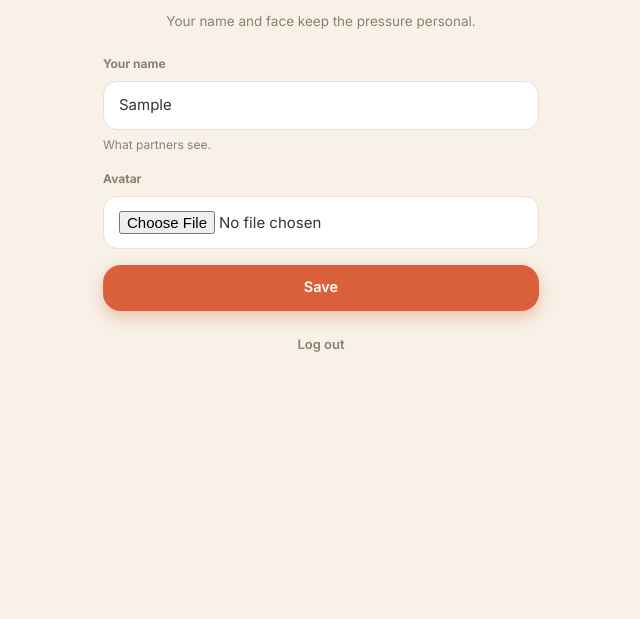
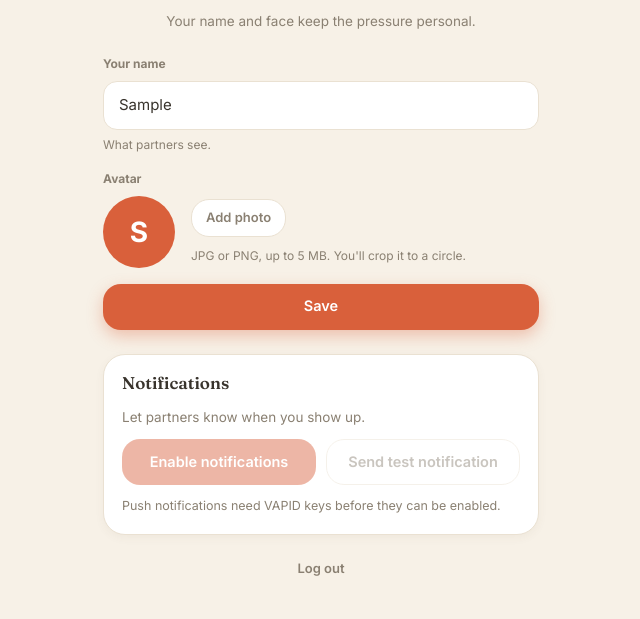
Before and after one commit to Fingolfin7/Social-Pressure, a Django app: page /users/profile/ in a window 1280 px wide; the page is wider, and only the part inside the window is pictured. Shown: the part 181-800 px from the top of that part, without its empty margins (319-959 px from the left). Run offline with Django 5.2, Linux system fonts and the light colour scheme; the visitor is signed in with stand-in values (Sample User, id 1).

Commit message:
Move notifications to profile; add avatar cropper
Home now shows only the slim, self-dismissing push banner (initial
setup); the full enable/test controls live on the profile page. Replace
the raw ClearableFileInput with a preview + change/remove controls and a
dependency-free square cropper (drag/zoom, circular guide) that exports a
512px JPEG.

Co-Authored-By: Claude Opus 4.8 <noreply@anthropic.com>

```diff
--- a/core/static/core/css/app.css
+++ b/core/static/core/css/app.css
@@ -434,6 +434,12 @@ body {
   font-size: 26px;
 }
 
+.avatar--72 {
+  width: 72px;
+  height: 72px;
+  font-size: 28px;
+}
+
 .avatar--clay {
   --avatar-bg: var(--clay);
 }
@@ -1437,6 +1443,136 @@ body {
   accent-color: var(--clay);
 }
 
+/* Avatar picker + cropper */
+.avatar-file-input {
+  position: absolute;
+  width: 1px;
+  height: 1px;
+  padding: 0;
+  margin: -1px;
+  overflow: hidden;
+  clip: rect(0, 0, 0, 0);
+  white-space: nowrap;
+  border: 0;
+}
+
+.avatar-picker {
+  display: flex;
+  align-items: center;
+  gap: var(--space-4);
+}
+
+.avatar-picker__actions {
+  display: flex;
+  min-width: 0;
+  flex: 1 1 auto;
+  flex-direction: column;
+  align-items: flex-start;
+  gap: 8px;
+}
+
+.avatar-picker__actions .field-help {
+  margin: 2px 0 0;
+}
+
+.btn--sm {
+  min-height: 38px;
+  padding: 9px 14px;
+  font-size: 13px;
+}
+
+.btn-link {
+  padding: 0;
+  border: 0;
+  background: transparent;
+  color: var(--clay);
+  font: inherit;
+  font-size: 13px;
+  font-weight: 600;
+  cursor: pointer;
+}
+
+.cropper {
+  position: fixed;
+  inset: 0;
+  z-index: 50;
+  display: flex;
+  align-items: center;
+  justify-content: center;
+  padding: var(--space-5);
+  background: rgba(56, 51, 44, .55);
+}
+
+.cropper__panel {
+  display: grid;
+  justify-items: center;
+  gap: var(--space-4);
+  width: 100%;
+  max-width: 340px;
+  padding: var(--space-6) var(--space-5);
+  border-radius: var(--radius-card);
+  background: var(--card);
+  box-shadow: 0 24px 60px rgba(56, 51, 44, .28);
+}
+
+.cropper__title {
+  margin: 0;
+  font-family: "Fraunces", Georgia, serif;
+  font-size: 20px;
+  font-weight: 600;
+  color: var(--ink);
+}
+
+.cropper__hint {
+  margin: -8px 0 0;
+  color: var(--ink-2);
+  font-size: 13px;
+  text-align: center;
+}
+
+.cropper__stage {
+  position: relative;
+  overflow: hidden;
+  border-radius: 16px;
+  background: var(--cream-2);
+  touch-action: none;
+}
+
+.cropper__canvas {
+  display: block;
+  cursor: grab;
+}
+
+.cropper__canvas:active {
+  cursor: grabbing;
+}
+
+.cropper__ring {
+  position: absolute;
+  inset: 0;
+  border-radius: 50%;
+  box-shadow: 0 0 0 9999px rgba(253, 250, 244, .58);
+  outline: 2px solid rgba(255, 255, 255, .9);
+  outline-offset: -2px;
+  pointer-events: none;
+}
+
+.cropper__zoom {
+  width: 100%;
+  accent-color: var(--clay);
+  cursor: pointer;
+}
+
+.cropper__actions {
+  display: flex;
+  gap: 10px;
+  width: 100%;
+}
+
+.cropper__actions .btn {
+  flex: 1 1 0;
+}
+
 .form-grid {
   display: grid;
   grid-template-columns: 1.4fr 1fr;
--- /dev/null
+++ b/core/static/core/js/avatar.js
@@ -0,0 +1,249 @@
+(function () {
+    const STAGE = 280;   // crop stage size in CSS pixels
+    const OUTPUT = 512;  // exported avatar size in device pixels
+    const MIN_ZOOM = 1;
+    const MAX_ZOOM = 4;
+
+    function bindAvatarEditor(form) {
+        const input = form.querySelector(".avatar-file-input");
+        const preview = form.querySelector("[data-avatar-preview]");
+        const pickButton = form.querySelector("[data-avatar-pick]");
+        const removeButton = form.querySelector("[data-avatar-remove]");
+        const removeField = form.querySelector("[data-avatar-remove-field]");
+        const removeCheckbox = removeField ? removeField.querySelector("input[type='checkbox']") : null;
+        const hint = form.querySelector("[data-avatar-hint]");
+
+        if (!input || !preview || !pickButton) {
+            return;
+        }
+
+        const initial = preview.dataset.initial || "";
+        const defaultHint = hint ? hint.innerHTML : "";
+
+        function showPreviewImage(url) {
+            preview.innerHTML = "";
+            const img = document.createElement("img");
+            img.src = url;
+            img.alt = "";
+            preview.append(img);
+        }
+
+        function showPreviewInitial() {
+            preview.textContent = initial;
+        }
+
+        function markPhotoChosen(file) {
+            const transfer = new DataTransfer();
+            transfer.items.add(file);
+            input.files = transfer.files;
+            if (removeCheckbox) {
+                removeCheckbox.checked = false;
+            }
+            if (removeButton) {
+                removeButton.classList.remove("is-hidden");
+            }
+            pickButton.textContent = "Change photo";
+            if (hint) {
+                hint.innerHTML = defaultHint;
+            }
+            showPreviewImage(URL.createObjectURL(file));
+        }
+
+        pickButton.addEventListener("click", function () {
+            input.value = "";
+            input.click();
+        });
+
+        input.addEventListener("change", function () {
+            const file = input.files && input.files[0];
+            if (!file) {
+                return;
+            }
+            openCropper(file, {
+                onConfirm: markPhotoChosen,
+                onCancel: function () {
+                    input.value = "";
+                },
+            });
+        });
+
+        if (removeButton) {
+            removeButton.addEventListener("click", function () {
+                input.value = "";
+                if (removeCheckbox) {
+                    removeCheckbox.checked = true;
+                }
+                showPreviewInitial();
+                removeButton.classList.add("is-hidden");
+                pickButton.textContent = "Add photo";
+                if (hint) {
+                    hint.textContent = "Photo will be removed when you save.";
+                }
+            });
+        }
+    }
+
+    function openCropper(file, callbacks) {
+        const reader = new FileReader();
+        reader.onload = function () {
+            const image = new Image();
+            image.onload = function () {
+                mountCropper(image, file, callbacks);
+            };
+            image.onerror = function () {
+                callbacks.onCancel();
+            };
+            image.src = reader.result;
+        };
+        reader.onerror = function () {
+            callbacks.onCancel();
+        };
+        reader.readAsDataURL(file);
+    }
+
+    function mountCropper(image, file, callbacks) {
+        const dpr = window.devicePixelRatio || 1;
+        const coverScale = Math.max(STAGE / image.width, STAGE / image.height);
+        let zoom = MIN_ZOOM;
+        const offset = { x: 0, y: 0 };
+
+        const overlay = document.createElement("div");
+        overlay.className = "cropper";
+        overlay.setAttribute("role", "dialog");
+        overlay.setAttribute("aria-modal", "true");
+        overlay.setAttribute("aria-label", "Crop your photo");
+        overlay.innerHTML = `
+            <div class="cropper__panel">
+                <h2 class="cropper__title">Position your photo</h2>
+                <p class="cropper__hint">Drag to move, slide to zoom.</p>
+                <div class="cropper__stage">
+                    <canvas class="cropper__canvas" width="${STAGE * dpr}" height="${STAGE * dpr}"></canvas>
+                    <span class="cropper__ring" aria-hidden="true"></span>
+                </div>
+                <input class="cropper__zoom" type="range" min="${MIN_ZOOM}" max="${MAX_ZOOM}" step="0.01" value="${MIN_ZOOM}" aria-label="Zoom">
+                <div class="cropper__actions">
+                    <button type="button" class="btn btn--secondary" data-cropper-cancel>Cancel</button>
+                    <button type="button" class="btn btn--primary" data-cropper-confirm>Use photo</button>
+                </div>
+            </div>
+        `;
+
+        const canvas = overlay.querySelector(".cropper__canvas");
+        const stage = overlay.querySelector(".cropper__stage");
+        const zoomInput = overlay.querySelector(".cropper__zoom");
+        const cancelButton = overlay.querySelector("[data-cropper-cancel]");
+        const confirmButton = overlay.querySelector("[data-cropper-confirm]");
+        const ctx = canvas.getContext("2d");
+
+        canvas.style.width = STAGE + "px";
+        canvas.style.height = STAGE + "px";
+
+        function clampOffset() {
+            const scale = coverScale * zoom;
+            const maxX = Math.max(0, (image.width * scale - STAGE) / 2);
+            const maxY = Math.max(0, (image.height * scale - STAGE) / 2);
+            offset.x = Math.min(maxX, Math.max(-maxX, offset.x));
+            offset.y = Math.min(maxY, Math.max(-maxY, offset.y));
+        }
+
+        function paint(context, size) {
+            const ratio = size / STAGE;
+            const scale = coverScale * zoom * ratio;
+            const drawW = image.width * scale;
+            const drawH = image.height * scale;
+            const dx = (size - drawW) / 2 + offset.x * ratio;
+            const dy = (size - drawH) / 2 + offset.y * ratio;
+            context.clearRect(0, 0, size, size);
+            context.drawImage(image, dx, dy, drawW, drawH);
+        }
+
+        function render() {
+            clampOffset();
+            ctx.setTransform(dpr, 0, 0, dpr, 0, 0);
+            paint(ctx, STAGE);
+        }
+
+        let dragging = false;
+        let last = { x: 0, y: 0 };
+
+        function pointerDown(event) {
+            dragging = true;
+            last = { x: event.clientX, y: event.clientY };
+            canvas.setPointerCapture(event.pointerId);
+        }
+
+        function pointerMove(event) {
+            if (!dragging) {
+                return;
+            }
+            offset.x += event.clientX - last.x;
+            offset.y += event.clientY - last.y;
+            last = { x: event.clientX, y: event.clientY };
+            render();
+        }
+
+        function pointerUp(event) {
+            dragging = false;
+            if (canvas.hasPointerCapture(event.pointerId)) {
+                canvas.releasePointerCapture(event.pointerId);
+            }
+        }
+
+        canvas.addEventListener("pointerdown", pointerDown);
+        canvas.addEventListener("pointermove", pointerMove);
+        canvas.addEventListener("pointerup", pointerUp);
+        canvas.addEventListener("pointercancel", pointerUp);
+
+        zoomInput.addEventListener("input", function () {
+            zoom = Number(zoomInput.value) || MIN_ZOOM;
+            render();
+        });
+
+        function close() {
+            document.removeEventListener("keydown", onKey);
+            overlay.remove();
+        }
+
+        function cancel() {
+            close();
+            callbacks.onCancel();
+        }
+
+        function confirm() {
+            const out = document.createElement("canvas");
+            out.width = OUTPUT;
+            out.height = OUTPUT;
+            paint(out.getContext("2d"), OUTPUT);
+            out.toBlob(function (blob) {
+                if (!blob) {
+                    cancel();
+                    return;
+                }
+                const name = (file.name || "avatar").replace(/\.[^.]+$/, "") + ".jpg";
+                const cropped = new File([blob], name, { type: "image/jpeg" });
+                close();
+                callbacks.onConfirm(cropped);
+            }, "image/jpeg", 0.9);
+        }
+
+        function onKey(event) {
+            if (event.key === "Escape") {
+                cancel();
+            }
+        }
+
+        cancelButton.addEventListener("click", cancel);
+        confirmButton.addEventListener("click", confirm);
+        overlay.addEventListener("pointerdown", function (event) {
+            if (event.target === overlay) {
+                cancel();
+            }
+        });
+        document.addEventListener("keydown", onKey);
+
+        document.body.append(overlay);
+        render();
+    }
+
+    document.querySelectorAll("[data-avatar-editor]").forEach(bindAvatarEditor);
+}());
--- a/users/forms.py
+++ b/users/forms.py
@@ -38,7 +38,10 @@ class UserProfileForm(forms.ModelForm):
         required=False,
         widget=forms.TextInput(attrs={"autocomplete": "name"}),
     )
-    avatar = forms.ImageField(required=False)
+    avatar = forms.ImageField(
+        required=False,
+        widget=forms.FileInput(attrs={"accept": "image/*", "class": "avatar-file-input"}),
+    )
     remove_photo = forms.BooleanField(required=False, label="Remove photo")
 
     class Meta:
--- a/users/templates/users/profile.html
+++ b/users/templates/users/profile.html
@@ -1,4 +1,5 @@
 {% extends "base.html" %}
+{% load static %}
 
 {% block title %}Profile - Social Pressure{% endblock %}
 
@@ -24,7 +25,7 @@
         </div>
     </div>
 
-    <form class="form" method="post" enctype="multipart/form-data">
+    <form class="form" method="post" enctype="multipart/form-data" data-avatar-editor>
         {% csrf_token %}
         {{ form.non_field_errors }}
         <div class="field">
@@ -33,19 +34,43 @@
             {{ form.first_name.errors }}
             <p class="field-help">{{ form.first_name.help_text }}</p>
         </div>
+
         <div class="field">
-            <label class="field__label" for="{{ form.avatar.id_for_label }}">{{ form.avatar.label }}</label>
+            <span class="field__label">Avatar</span>
+            <div class="avatar-picker">
+                <span class="avatar avatar--72 avatar--clay" data-avatar-preview data-initial="{{ avatar_initial }}">{% if user.avatar %}<img src="{{ user.avatar.url }}" alt="">{% else %}{{ avatar_initial }}{% endif %}</span>
+                <div class="avatar-picker__actions">
+                    <button class="btn btn--secondary btn--sm" type="button" data-avatar-pick>{% if user.avatar %}Change photo{% else %}Add photo{% endif %}</button>
+                    <button class="btn-link{% if not user.avatar %} is-hidden{% endif %}" type="button" data-avatar-remove>Remove photo</button>
+                    <p class="field-help" data-avatar-hint>JPG or PNG, up to 5&nbsp;MB. You'll crop it to a circle.</p>
+                </div>
+            </div>
             {{ form.avatar }}
             {{ form.avatar.errors }}
-        </div>
-        {% if user.avatar %}
-            <label class="checkbox-field" for="{{ form.remove_photo.id_for_label }}">
+            <label class="checkbox-field is-hidden" data-avatar-remove-field>
                 {{ form.remove_photo }}
                 <span>{{ form.remove_photo.label }}</span>
             </label>
-        {% endif %}
+        </div>
+
         <button class="btn btn--primary btn--full" type="submit">Save</button>
     </form>
+
+    <section
+        class="card push-card"
+        data-push-controls
+        data-vapid-public-key="{{ vapid_public_key }}"
+    >
+        <div class="stack">
+            <h2 class="section-title">Notifications</h2>
+            <p class="screen-subtitle">Let partners know when you show up.</p>
+        </div>
+        <div class="button-row">
+            <button class="btn btn--primary" type="button" data-push-enable>Enable notifications</button>
+            <button class="btn btn--secondary" type="button" data-push-test disabled>Send test notification</button>
+        </div>
+        <p class="status-text" data-push-status>Checking notification status...</p>
+    </section>
 
     <form method="post" action="{% url 'logout' %}" class="profile-logout">
         {% csrf_token %}
@@ -53,3 +78,7 @@
     </form>
 </section>
 {% endblock %}
+
+{% block scripts %}
+<script src="{% static 'core/js/avatar.js' %}" defer></script>
+{% endblock %}
--- a/users/views.py
+++ b/users/views.py
@@ -1,3 +1,4 @@
+from django.conf import settings
 from django.contrib import messages
 from django.contrib.auth import login as auth_login
 from django.contrib.auth import logout as auth_logout
@@ -88,5 +89,6 @@ def profile(request):
         {
             "form": form,
             "avatar_initial": avatar_name[:1],
+            "vapid_public_key": settings.VAPID_PUBLIC_KEY,
         },
     )
```
Also changed, not shown: core/templates/core/home.html (+1 -15 lines).
